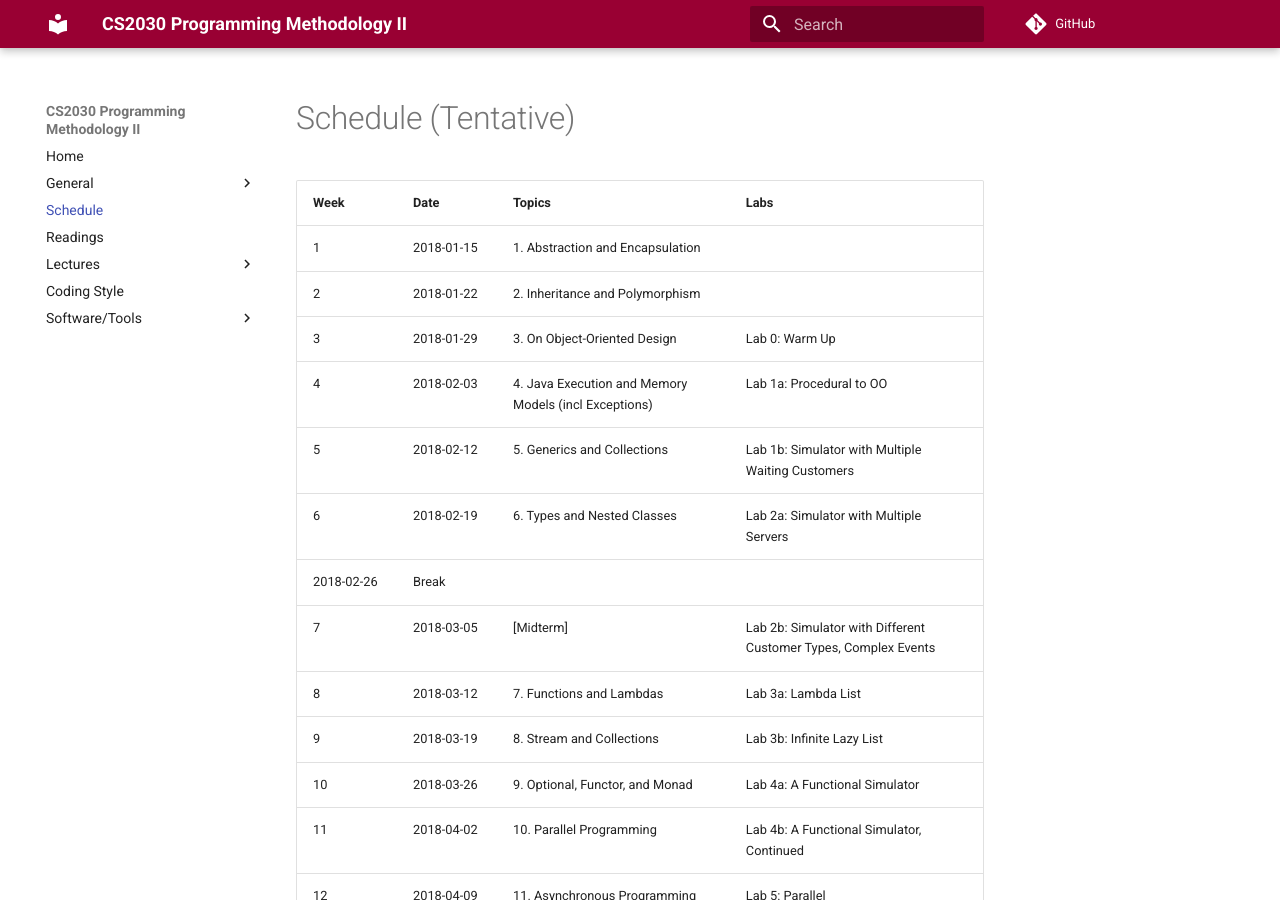
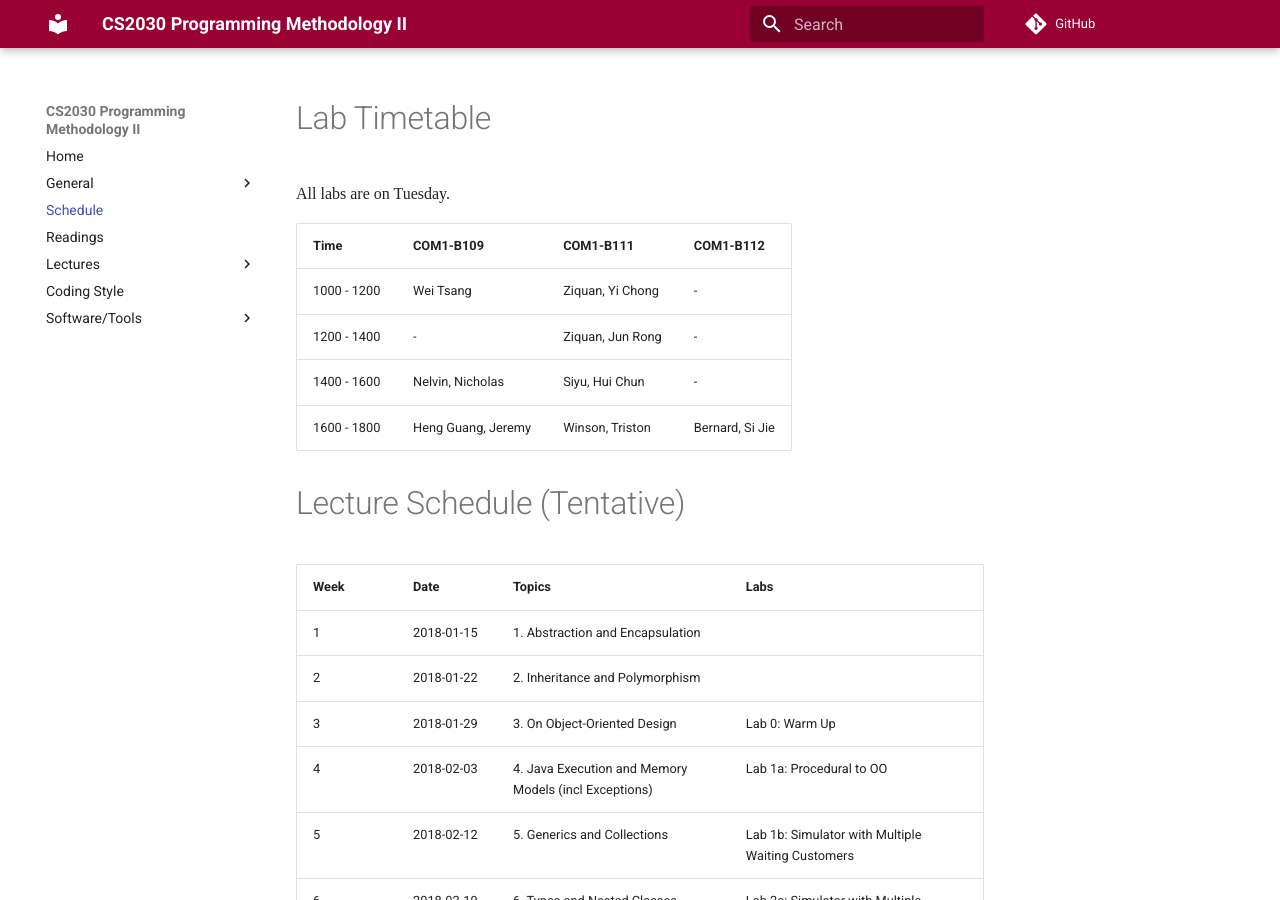
Before and after one commit to nus-cs2030/1718-s2, an MkDocs documentation site: the page built from docs/schedule.md, in a window 1280 px wide and 900 px high. Built offline with MkDocs 1.6.1 and Material for MkDocs 9.7.7, drawn with Linux system fonts in a browser that asks for light colours; some web fonts are replaced; comment, search, counter and statistics services are not loaded; old or Windows-style settings are respelled for this version of MkDocs.

Commit message:
Added lab schedule

```diff
--- a/docs/schedule.md
+++ b/docs/schedule.md
@@ -1,4 +1,15 @@
-# Schedule (Tentative)
+# Lab Timetable
+
+All labs are on Tuesday.
+
+Time        | COM1-B109 | COM1-B111 | COM1-B112 |
+------------| --------- | --------- | --------- |
+1000 - 1200 | Wei Tsang | Ziquan, Yi Chong | - |
+1200 - 1400 | -         | Ziquan, Jun Rong | - |
+1400 - 1600 | Nelvin, Nicholas | Siyu, Hui Chun | - |
+1600 - 1800 | Heng Guang, Jeremy | Winson, Triston | Bernard, Si Jie |
+
+# Lecture Schedule (Tentative)
 
 Week | Date       | Topics | Labs |
 -----| ---------- | ------ | -----|
```
